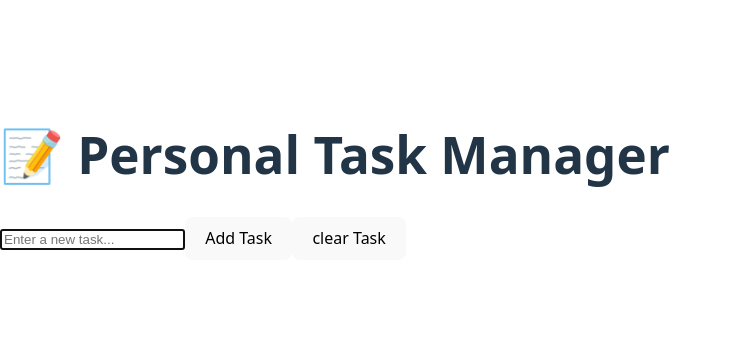
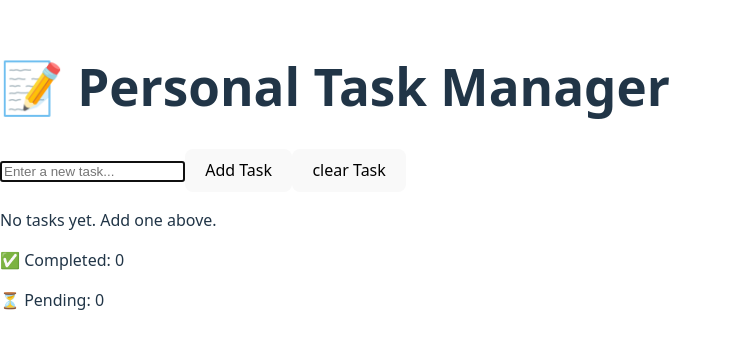
Before and after one commit to rodas-awgichew/task-manager-app, a React (Vite) app in the folder task-manager/: page / in a window 1280 px wide. Shown: the part 224-572 px from the top of the page, without its empty margins (0-732 px from the left). Built offline with nearby package versions, Linux system fonts and the light colour scheme.

Commit message:
updated app.

```diff
--- a/task-manager/src/App.jsx
+++ b/task-manager/src/App.jsx
@@ -1,15 +1,16 @@
 import { TaskProvider } from "./context/TaskContext";
 import TaskInput from "./components/TaskInput";
-
+import TaskList from "./components/TaskList";
+import TaskStats from "./components/TaskStats";
 
 export default function App() {
   return (
     <TaskProvider>
-      <div className="max-w-xl mx-auto p-16">
-        <h1 className="text-2xl font-bold mb-4 p-15">📝 Personal Task Manager</h1>
+      <div className="max-w-xl mx-auto p-6">
+        <h1 className="text-2xl font-bold mb-4">📝 Personal Task Manager</h1>
         <TaskInput />
-
-
+        <TaskList />
+        <TaskStats />
       </div>
     </TaskProvider>
   );
```
